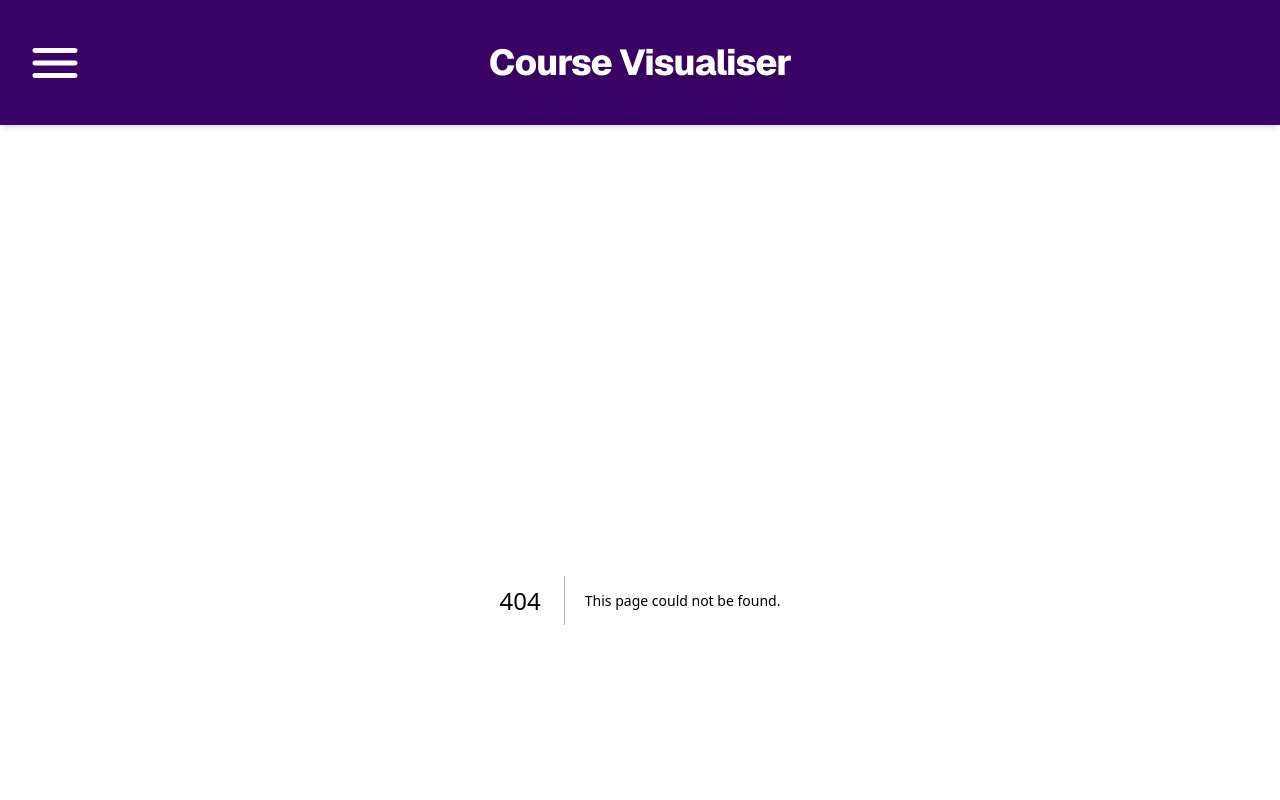
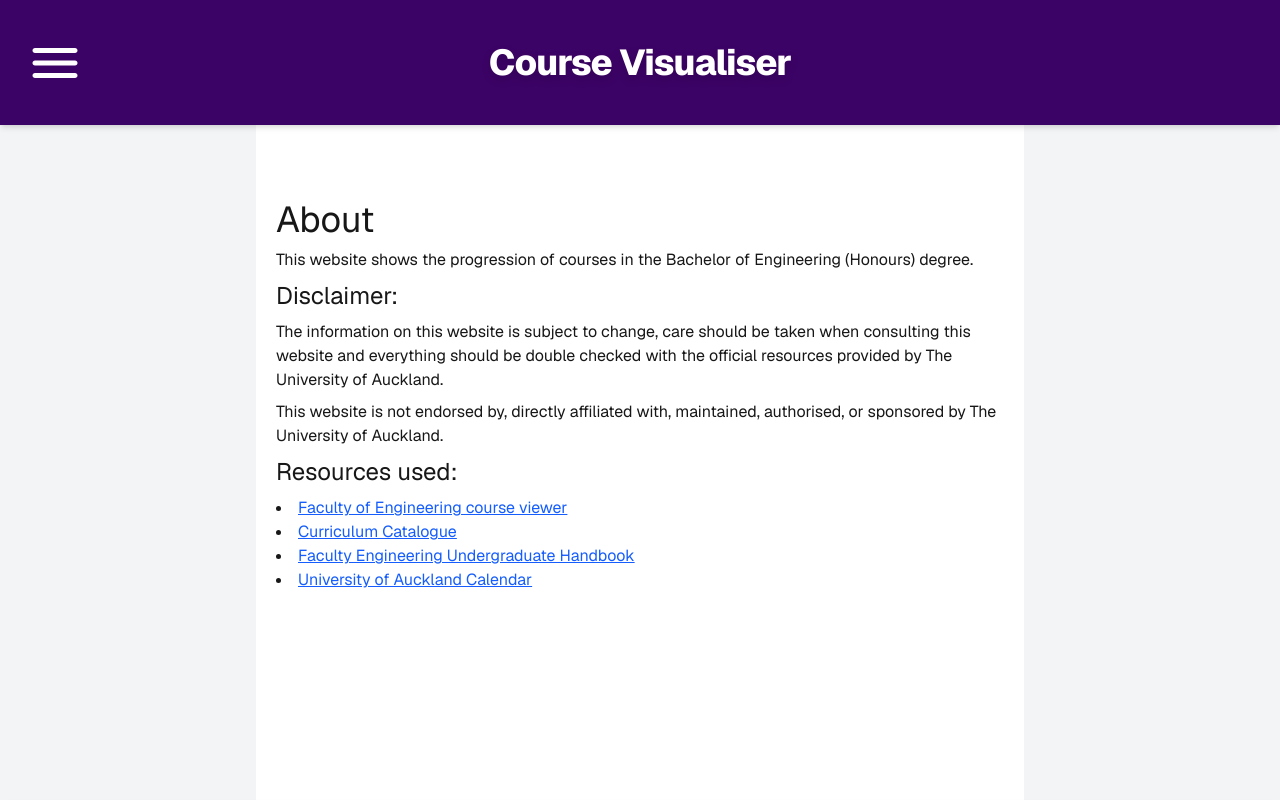
Before and after one commit to matthewrchen/course-visualiser, a Next.js app: page /about in a window 1280 px wide. Before the commit this address had no page. Shown: the top 800 px of the page. Built offline with nearby package versions, Linux system fonts and the light colour scheme.

Commit message:
added about page

```diff
--- /dev/null
+++ b/src/app/about/page.tsx
@@ -0,0 +1,18 @@
+export default function About() {
+  return (
+    <>
+      <h1 className="text-4xl mb-2">About</h1>
+      <p className="mb-2">This website shows the progression of courses in the Bachelor of Engineering (Honours) degree.</p>
+      <h2 className="text-2xl mb-2">Disclaimer:</h2>
+      <p className="mb-2">The information on this website is subject to change, care should be taken when consulting this website and everything should be double checked with the official resources provided by The University of Auckland.</p>
+      <p className="mb-2">This website is not endorsed by, directly affiliated with, maintained, authorised, or sponsored by The University of Auckland.</p>
+      <h2 className="text-2xl mb-2">Resources used:</h2>
+      <ul className="list-disc list-inside mb-2">
+        <li><a href="https://uoaengineering.github.io/courseviewer/" target="_blank" rel="noopener noreferrer" className="text-blue-600 underline hover:text-blue-800 hover:no-underline transition-colors">Faculty of Engineering course viewer</a></li>
+        <li><a href="https://study.auckland.ac.nz/ords/r/uoa/catalogue/home" target="_blank" rel="noopener noreferrer" className="text-blue-600 underline hover:text-blue-800 hover:no-underline transition-colors">Curriculum Catalogue</a></li>
+        <li><a href="https://www.auckland.ac.nz/en/engineering/study-with-us/prospectuses-and-guides.html" target="_blank" rel="noopener noreferrer" className="text-blue-600 underline hover:text-blue-800 hover:no-underline transition-colors">Faculty Engineering Undergraduate Handbook</a></li>
+        <li><a href="https://www.auckland.ac.nz/en/about-us/about-the-university/the-university/official-publications/university-calendar.html" target="_blank" rel="noopener noreferrer" className="text-blue-600 underline hover:text-blue-800 hover:no-underline transition-colors">University of Auckland Calendar</a></li>
+      </ul>
+    </>
+  );
+}
--- a/src/app/layout.tsx
+++ b/src/app/layout.tsx
@@ -29,7 +29,7 @@ export default function RootLayout({
     <html lang="en" className={`${geistSans.variable} ${geistMono.variable} h-full antialiased`}>
       <body className="min-h-full flex flex-col">
         <Menu />
-        <main className="min-h-full w-3/5 mx-auto px-5 py-[200px] bg-white font-sans">
+        <main className="grow min-h-full w-3/5 mx-auto px-5 py-[200px] bg-white font-sans">
           {children}
         </main>
         <Footer />
--- a/src/components/navigation-bar.tsx
+++ b/src/components/navigation-bar.tsx
@@ -14,51 +14,55 @@ export default function NavBar({ toggleNavBar, show } : Props) {
 
             <ul className="mt-[95px] space-y-[25px]">
                 <li>
-                    <Link href="/" className="ml-[10px] font-sans font-extrabold text-2xl text-white drop-shadow-lg hover:text-gray-400">Home</Link>
+                    <Link href="/" className="ml-[15px] font-sans font-extrabold text-2xl text-white drop-shadow-lg hover:text-gray-400">Home</Link>
+                </li>
+
+                <li>
+                    <Link href="/about" className="ml-[15px] font-sans font-extrabold text-2xl text-white drop-shadow-lg hover:text-gray-400">About</Link>
                 </li>
 
                 <li className="border-t-2 border-gray-800">
-                    <h1 className="mt-[5px] ml-[10px] font-sans font-extrabold text-xl text-white drop-shadow-lg">Specialisations</h1>
+                    <h1 className="mt-[5px] ml-[15px] font-sans font-extrabold text-xl text-white drop-shadow-lg">Specialisations</h1>
                 </li>
 
                 <li>
-                    <Link href="/specialisations/biomedical-engineering" className="ml-[10px] font-sans font-extrabold text-xl text-white drop-shadow-lg hover:text-gray-400">Biomedical</Link>
+                    <Link href="/specialisations/biomedical-engineering" className="ml-[15px] font-sans font-extrabold text-xl text-white drop-shadow-lg hover:text-gray-400">Biomedical</Link>
                 </li>
 
                 <li>
-                    <Link href="/specialisations/chemical-and-materials-engineering" className="ml-[10px] font-sans font-extrabold text-xl text-white drop-shadow-lg hover:text-gray-400">Chemical and Materials</Link>
+                    <Link href="/specialisations/chemical-and-materials-engineering" className="ml-[15px] font-sans font-extrabold text-xl text-white drop-shadow-lg hover:text-gray-400">Chemical and Materials</Link>
                 </li>
 
                 <li>
-                    <Link href="/specialisations/civil-engineering" className="ml-[10px] font-sans font-extrabold text-xl text-white drop-shadow-lg hover:text-gray-400">Civil</Link>
+                    <Link href="/specialisations/civil-engineering" className="ml-[15px] font-sans font-extrabold text-xl text-white drop-shadow-lg hover:text-gray-400">Civil</Link>
                 </li>
 
                 <li>
-                    <Link href="/specialisations/computer-systems-engineering" className="ml-[10px] font-sans font-extrabold text-xl text-white drop-shadow-lg hover:text-gray-400">Computer Systems</Link>
+                    <Link href="/specialisations/computer-systems-engineering" className="ml-[15px] font-sans font-extrabold text-xl text-white drop-shadow-lg hover:text-gray-400">Computer Systems</Link>
                 </li>
 
                 <li>
-                    <Link href="/specialisations/electrical-and-electronic-engineering" className="ml-[10px] font-sans font-extrabold text-xl text-white drop-shadow-lg hover:text-gray-400">Electrical and Electronic</Link>
+                    <Link href="/specialisations/electrical-and-electronic-engineering" className="ml-[15px] font-sans font-extrabold text-xl text-white drop-shadow-lg hover:text-gray-400">Electrical and Electronic</Link>
                 </li>
 
                 <li>
-                    <Link href="/specialisations/engineering-science" className="ml-[10px] font-sans font-extrabold text-xl text-white drop-shadow-lg hover:text-gray-400">Engineering Science</Link>
+                    <Link href="/specialisations/engineering-science" className="ml-[15px] font-sans font-extrabold text-xl text-white drop-shadow-lg hover:text-gray-400">Engineering Science</Link>
                 </li>
 
                 <li>
-                    <Link href="/specialisations/mechanical-engineering" className="ml-[10px] font-sans font-extrabold text-xl text-white drop-shadow-lg hover:text-gray-400">Mechanical</Link>
+                    <Link href="/specialisations/mechanical-engineering" className="ml-[15px] font-sans font-extrabold text-xl text-white drop-shadow-lg hover:text-gray-400">Mechanical</Link>
                 </li>
 
                 <li>
-                    <Link href="/specialisations/mechatronics-engineering" className="ml-[10px] font-sans font-extrabold text-xl text-white drop-shadow-lg hover:text-gray-400">Mechatronics</Link>
+                    <Link href="/specialisations/mechatronics-engineering" className="ml-[15px] font-sans font-extrabold text-xl text-white drop-shadow-lg hover:text-gray-400">Mechatronics</Link>
                 </li>
 
                 <li>
-                    <Link href="/specialisations/software-engineering" className="ml-[10px] font-sans font-extrabold text-xl text-white drop-shadow-lg hover:text-gray-400">Software</Link>
+                    <Link href="/specialisations/software-engineering" className="ml-[15px] font-sans font-extrabold text-xl text-white drop-shadow-lg hover:text-gray-400">Software</Link>
                 </li>
 
                 <li>
-                    <Link href="/specialisations/structural-engineering" className="ml-[10px] font-sans font-extrabold text-xl text-white drop-shadow-lg hover:text-gray-400">Structural</Link>
+                    <Link href="/specialisations/structural-engineering" className="ml-[15px] font-sans font-extrabold text-xl text-white drop-shadow-lg hover:text-gray-400">Structural</Link>
                 </li>
 
             </ul>
```
